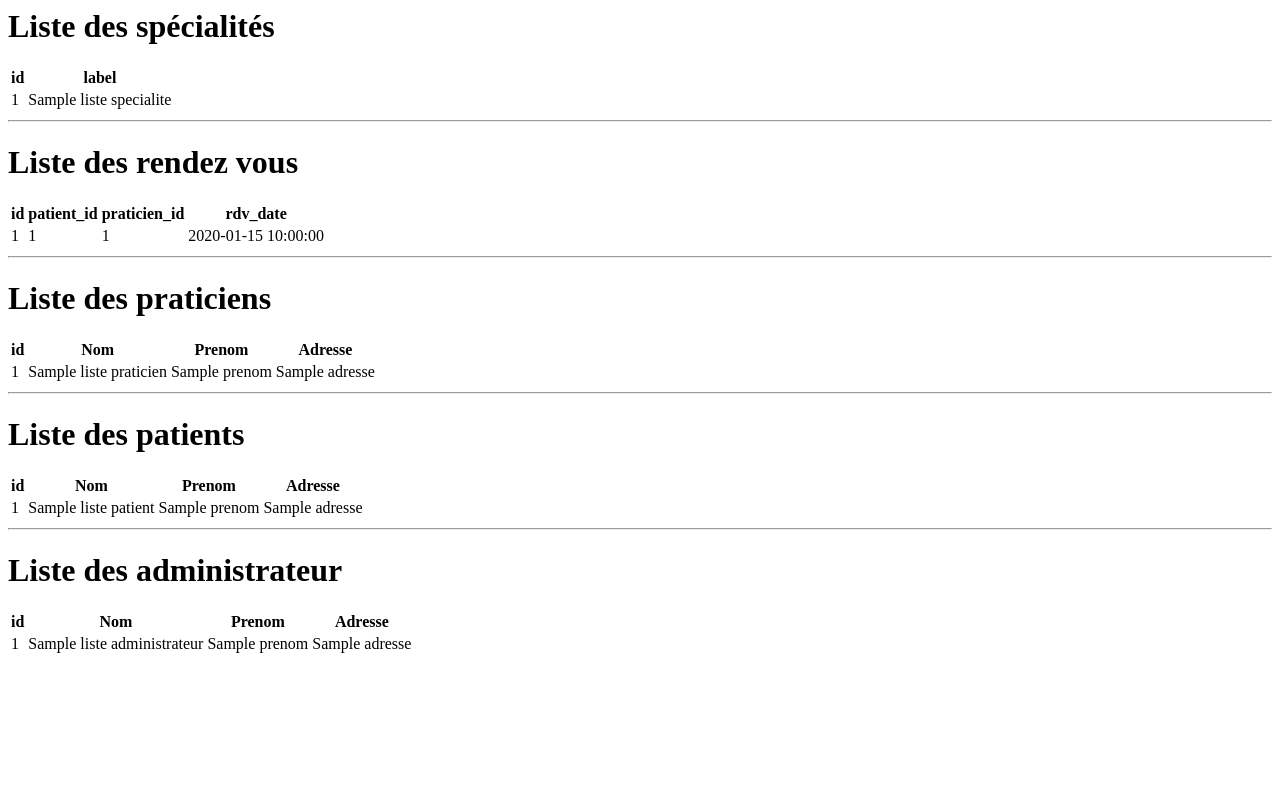
After one commit to Matthieu-Tran/doctUTT, a PHP site: template app/view/administrateur/infoAdmin.php in a window 1280 px wide. The commit adds this page. Run offline with PHP 8.4, Linux system fonts and the light colour scheme; the template is opened without the code that fills it: most values are stand-ins (such as "Sample title", 1, 10 or a date in 2020).

Commit message:
fonction info pour l'administrateur

```diff
--- a/app/controller/ControllerSite.php
+++ b/app/controller/ControllerSite.php
@@ -43,11 +43,6 @@ class ControllerSite
             $personne = $results[0];
             $mdp = $personne->getPassword();
             if (password_verify($password, $mdp)) {
-                // if ($data['estAdmin'] == 1)
-                //     $_SESSION['Admin'] = 1;
-                // if ($data['estModerateur'] == 1)
-                //     $_SESSION['Moderateur'] = 1;
-                // $_SESSION['numUtilisateur'] = $data['numUtilisateur'];
                 $statut = $personne->getStatut();
                 $statutLabel = $personne->getStatusLabel($statut);
                 $_SESSION['statut'] = $statutLabel;
--- a/app/router/router.php
+++ b/app/router/router.php
@@ -37,6 +37,7 @@ switch ($action) {
   case "specialiteInserer":
   case "praticienListeSpecialite":
   case "nombrePraticiensParPatient":
+  case "infoAdmin":
     ControleurAdministrateur::$action($args);
     break;
   case "inscription":
--- /dev/null
+++ b/app/view/administrateur/infoAdmin.php
@@ -0,0 +1,147 @@
+<!-- ----- début viewAllSpecialite -->
+
+<body>
+
+    <div class="container p-5 mb-5">
+        <h1>Liste des spécialités</h1>
+        <table class="table table-striped table-bordered">
+            <thead>
+                <tr>
+                    <th scope="col">id</th>
+                    <th scope="col">label</th>
+                </tr>
+            </thead>
+            <tbody>
+                <?php
+                // La liste des vins est dans une variable $results
+                foreach ($listeSpecialites as $element) {
+                    printf(
+                        "<tr><td>%d</td><td>%s</td></tr>",
+                        $element->getId(),
+                        $element->getLabel(),
+                    );
+                }
+                ?>
+            </tbody>
+        </table>
+    </div>
+    <!-- ----- fin viewAllSpecialite -->
+    <hr>
+
+    <div class="container p-5 mb-5">
+        <h1>Liste des rendez vous</h1>
+        <table class="table table-striped table-bordered">
+            <thead>
+                <tr>
+                    <th scope="col">id</th>
+                    <th scope="col">patient_id</th>
+                    <th scope="col">praticien_id</th>
+                    <th scope="col">rdv_date</th>
+                </tr>
+            </thead>
+            <tbody>
+                <?php
+                // La liste des vins est dans une variable $results
+                foreach ($listeRendezVous as $element) {
+                    printf(
+                        "<tr><td>%d</td><td>%d</td><td>%d</td><td>%s</td></tr>",
+                        $element->getId(),
+                        $element->getPatientId(),
+                        $element->getPracticienId(),
+                        $element->getRdvDate(),
+                    );
+                }
+                ?>
+            </tbody>
+        </table>
+    </div>
+
+    <hr>
+
+    <div class="container p-5 mb-5">
+        <h1>Liste des praticiens</h1>
+        <table class="table table-striped table-bordered">
+            <thead>
+                <tr>
+                    <th scope="col">id</th>
+                    <th scope="col">Nom</th>
+                    <th scope="col">Prenom</th>
+                    <th scope="col">Adresse</th>
+                </tr>
+            </thead>
+            <tbody>
+                <?php
+                // La liste des vins est dans une variable $results
+                foreach ($listePraticiens as $element) {
+                    printf(
+                        "<tr><td>%d</td><td>%s</td><td>%s</td><td>%s</td></tr>",
+                        $element->getId(),
+                        $element->getNom(),
+                        $element->getPrenom(),
+                        $element->getAdresse(),
+                    );
+                }
+                ?>
+            </tbody>
+        </table>
+    </div>
+
+    <hr>
+
+    <div class="container p-5 mb-5">
+        <h1>Liste des patients</h1>
+        <table class="table table-striped table-bordered">
+            <thead>
+                <tr>
+                    <th scope="col">id</th>
+                    <th scope="col">Nom</th>
+                    <th scope="col">Prenom</th>
+                    <th scope="col">Adresse</th>
+                </tr>
+            </thead>
+            <tbody>
+                <?php
+                // La liste des vins est dans une variable $results
+                foreach ($listePatients as $element) {
+                    printf(
+                        "<tr><td>%d</td><td>%s</td><td>%s</td><td>%s</td></tr>",
+                        $element->getId(),
+                        $element->getNom(),
+                        $element->getPrenom(),
+                        $element->getAdresse(),
+                    );
+                }
+                ?>
+            </tbody>
+        </table>
+    </div>
+
+    <hr>
+
+    <div class="container p-5 mb-5">
+        <h1>Liste des administrateur</h1>
+        <table class="table table-striped table-bordered">
+            <thead>
+                <tr>
+                    <th scope="col">id</th>
+                    <th scope="col">Nom</th>
+                    <th scope="col">Prenom</th>
+                    <th scope="col">Adresse</th>
+                </tr>
+            </thead>
+            <tbody>
+                <?php
+                // La liste des vins est dans une variable $results
+                foreach ($listeAdministrateurs as $element) {
+                    printf(
+                        "<tr><td>%d</td><td>%s</td><td>%s</td><td>%s</td></tr>",
+                        $element->getId(),
+                        $element->getNom(),
+                        $element->getPrenom(),
+                        $element->getAdresse(),
+                    );
+                }
+                ?>
+            </tbody>
+        </table>
+    </div>
--- a/app/view/fragment/fragmentMenu.php
+++ b/app/view/fragment/fragmentMenu.php
@@ -31,7 +31,7 @@ session_start();
               <li><a class="dropdown-item" href="router.php?action=praticienListeSpecialite">Liste des praticiens avec leur spécialité</a></li>
               <li><a class="dropdown-item" href="router.php?action=nombrePraticiensParPatient">Nombre de praticiens par patient</a></li>
               <hr>
-              <li><a class="dropdown-item" href="">Info</a></li>
+              <li><a class="dropdown-item" href="router.php?action=infoAdmin">Info</a></li>
             </ul>
           </li>
         <?php
```
Also changed, not shown: app/controller/ControllerAdministrateur.php (+15 -0 lines).
